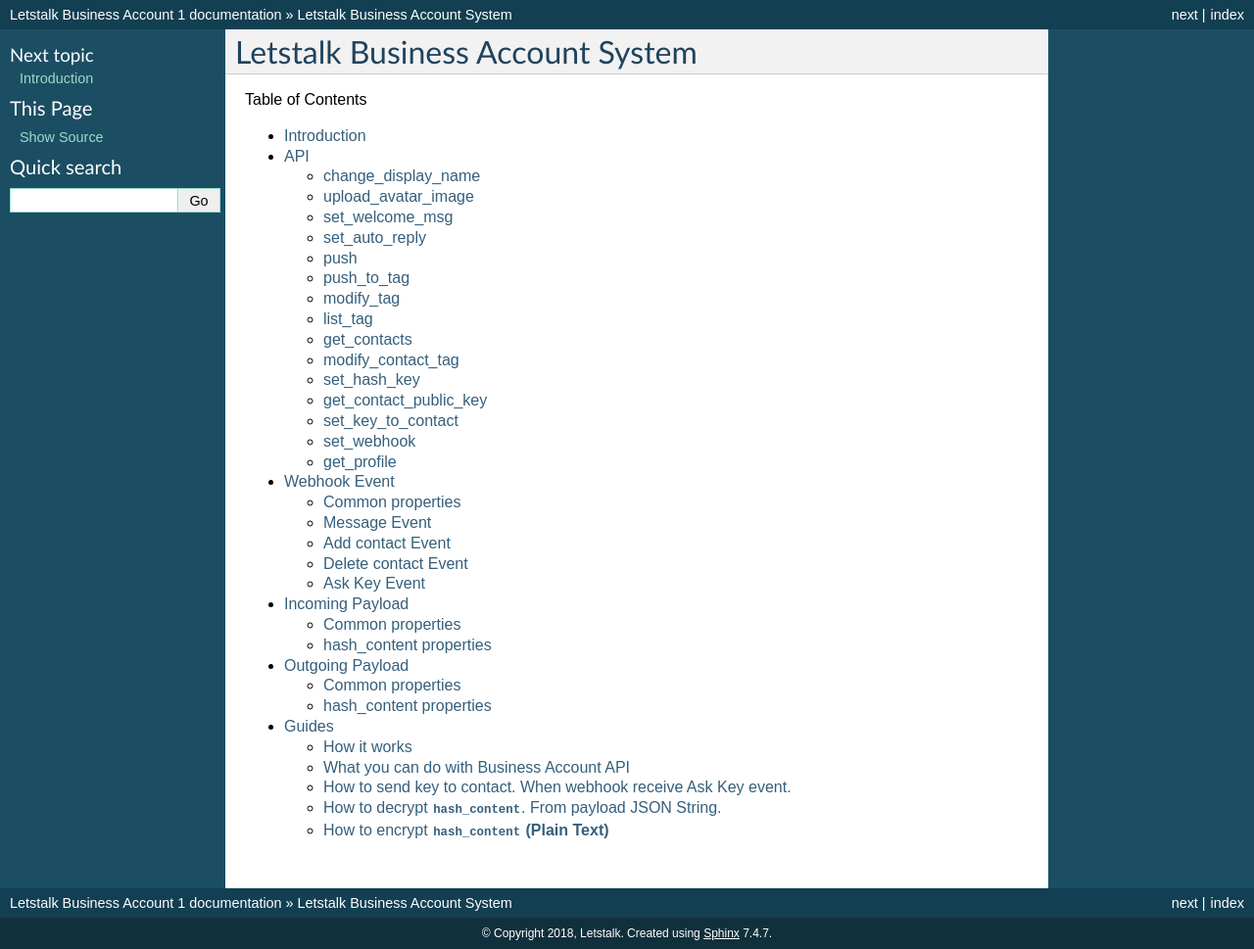
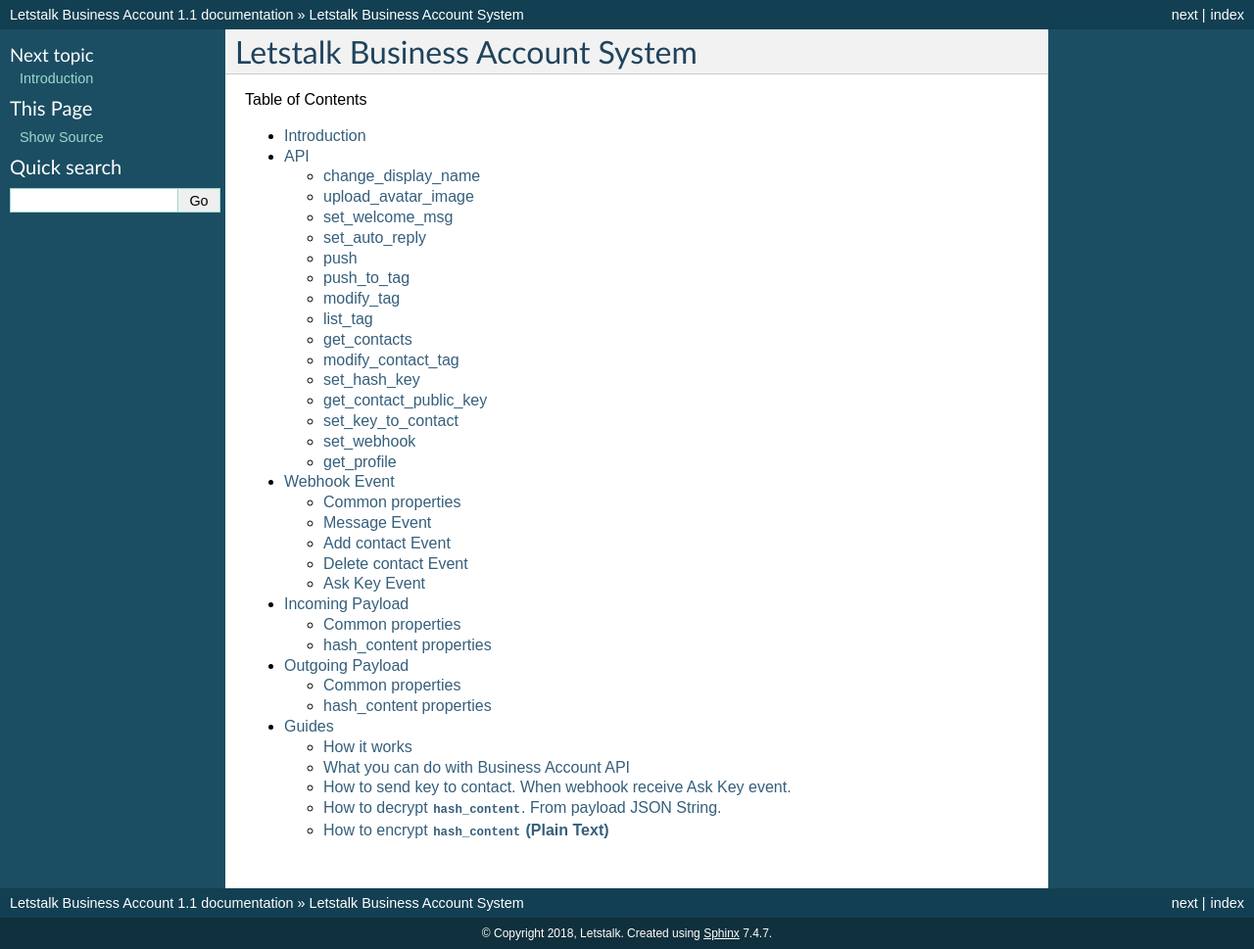
Before and after one commit to starixvn/rome_chatbot_chatbot-api, a Sphinx documentation site: the page built from docs/index.rst, in a window 1280 px wide. Shown: the whole page at 98% size. Built offline with Sphinx 7.4.7, drawn with Linux system fonts in a browser that asks for light colours.

Commit message:
update version

```diff
--- a/docs/conf.py
+++ b/docs/conf.py
@@ -10,8 +10,8 @@ master_doc = 'index'
 project = u'Letstalk Business Account'
 copyright = u'2018, Letstalk'
 author = u'Letstalk'
-version = u'1'
-release = u'1'
+version = '1.1'
+release = '1.1'
 
 exclude_patterns = []
 pygments_style = 'sphinx'
```
